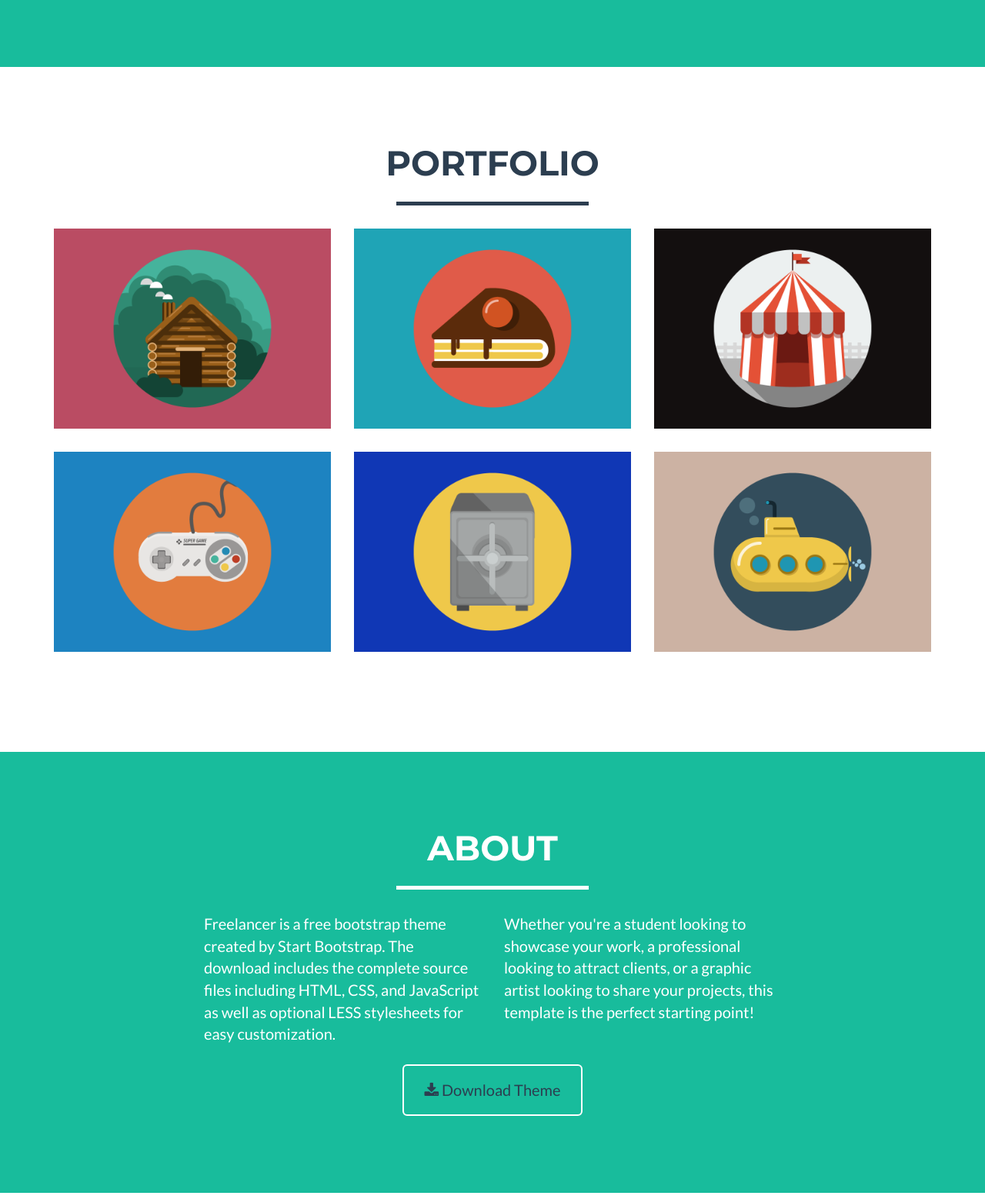
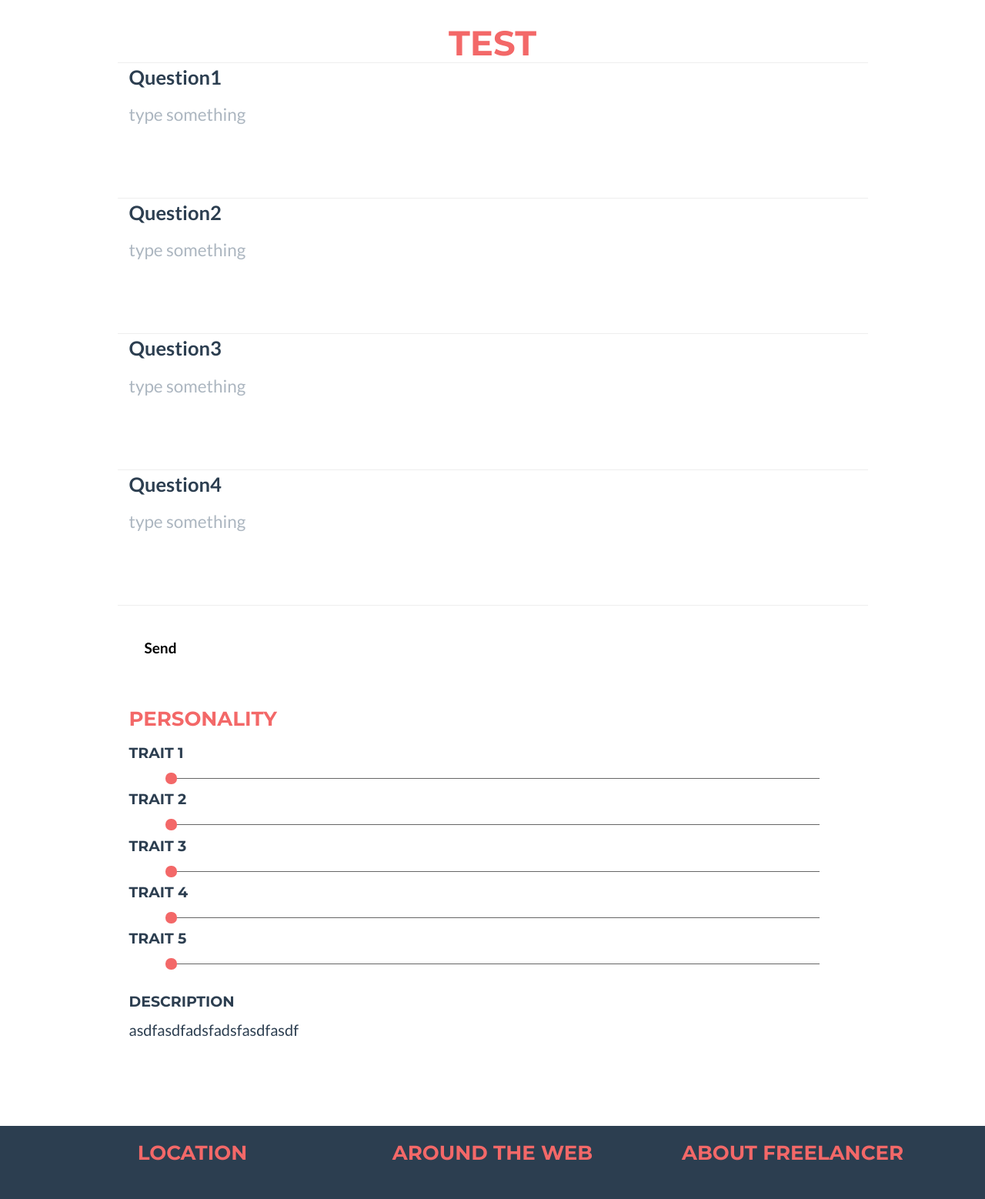
Before and after one commit to xmfan/personality_quiz, a website: page public/index.html in a window 1280 px wide. Shown: the part 688-2246 px from the top of the page at 77% size. Drawn offline with nearby package versions, Linux system fonts and the light colour scheme.

Commit message:
front end v1

```diff
--- a/public/css/freelancer.css
+++ b/public/css/freelancer.css
@@ -11,11 +11,50 @@ body {
 p {
     font-size: 20px;
 }
+.circle{
+	width:15px;
+	height: 15px;
+	background-color:#f36868;
+	border-radius:7px;
+	margin-left:5%;
+	margin-top:-29px;
+}
+h3{
+	color:#f36868;
+	padding-bottom:10px;
+	padding-top:10px;
+}
+hr{
+	border-color:#666;
+	width:90%;
 
+}
 p.small {
     font-size: 16px;
 }
-
+h2{
+	color:#f36868;
+}
+.navbar{
+	background-color:#f36868;
+	position:absolute !important;
+	margin-top:60px;
+}
+.container{
+	margin-top:-60px;;
+}
+.container button{
+	background-color:white;
+	border:none;
+	color: #f36868;
+	font-weight:800;
+}
+.name{
+	color:#fff;
+}
+header{
+	background-color:#f36868 !important ;
+}
 a,
 a:hover,
 a:focus,
@@ -73,6 +112,13 @@ hr.star-primary {
 hr.star-primary:after {
     color: #2c3e50;
     background-color: #fff;
+}
+.container button{
+	padding:20px;
+	color:black;
+}
+#contact{
+	/*display:none;*/
 }
 
 .img-centered {
@@ -284,7 +330,6 @@ section.success a.active {
     padding-bottom: .5em;
     border-bottom: 1px solid #eee;
 }
-
 .floating-label-form-group input,
 .floating-label-form-group textarea {
     z-index: 1;
@@ -299,21 +344,8 @@ section.success a.active {
     resize: none;
 }
 
-.floating-label-form-group label {
-    display: block;
-    z-index: 0;
-    position: relative;
-    top: 2em;
-    margin: 0;
-    font-size: .85em;
-    line-height: 1.764705882em;
-    vertical-align: middle;
-    vertical-align: baseline;
-    opacity: 0;
-    -webkit-transition: top .3s ease,opacity .3s ease;
-    -moz-transition: top .3s ease,opacity .3s ease;
-    -ms-transition: top .3s ease,opacity .3s ease;
-    transition: top .3s ease,opacity .3s ease;
+label{
+	font-size:1.7em;
 }
 
 .floating-label-form-group::not(:first-child) {
@@ -327,7 +359,7 @@ section.success a.active {
 }
 
 .floating-label-form-group-with-focus label {
-    color: #18bc9c;
+    color: #f36868;
 }
 
 form .row:first-child .floating-label-form-group {
--- a/public/index.html
+++ b/public/index.html
@@ -9,7 +9,7 @@
     <meta name="description" content="">
     <meta name="author" content="">
 
-    <title>Freelancer - Start Bootstrap Theme</title>
+    <title>Personality Test</title>
 
     <!-- Bootstrap Core CSS - Uses Bootswatch Flatly Theme: http://bootswatch.com/flatly/ -->
     <link href="css/bootstrap.min.css" rel="stylesheet">
@@ -44,18 +44,13 @@
                     <span class="icon-bar"></span>
                     <span class="icon-bar"></span>
                 </button>
-                <a class="navbar-brand" href="#page-top">Start Bootstrap</a>
+                <a class="navbar-brand" href="#page-top">Personality Test</a>
             </div>
 
             <!-- Collect the nav links, forms, and other content for toggling -->
             <div class="collapse navbar-collapse" id="bs-example-navbar-collapse-1">
                 <ul class="nav navbar-nav navbar-right">
-                    <li class="hidden">
-                        <a href="#page-top"></a>
-                    </li>
-                    <li class="page-scroll">
-                        <a href="#portfolio">Portfolio</a>
-                    </li>
+
                     <li class="page-scroll">
                         <a href="#about">About</a>
                     </li>
@@ -75,154 +70,62 @@
             <div class="row">
                 <div class="col-lg-12">
                     <img class="img-responsive" src="img/profile.png" alt="">
-                    <div class="intro-text">
-                        <span class="name">Start Bootstrap</span>
-                        <hr class="star-light">
-                        <span class="skills">Web Developer - Graphic Artist - User Experience Designer</span>
+                    <div class="intro-text"><span class="name">Personality Test</span>
+
+					   <script>
+
+$('.button1').click(function() {document.getElementById('contact').setAttribute('display', 'block'); });
+
+</script>
+                      <button class="button1"> BEGIN TEST</button><br>
+
                     </div>
                 </div>
             </div>
         </div>
     </header>
 
-    <!-- Portfolio Grid Section -->
-    <section id="portfolio">
-        <div class="container">
-            <div class="row">
-                <div class="col-lg-12 text-center">
-                    <h2>Portfolio</h2>
-                    <hr class="star-primary">
-                </div>
-            </div>
-            <div class="row">
-                <div class="col-sm-4 portfolio-item">
-                    <a href="#portfolioModal1" class="portfolio-link" data-toggle="modal">
-                        <div class="caption">
-                            <div class="caption-content">
-                                <i class="fa fa-search-plus fa-3x"></i>
-                            </div>
-                        </div>
-                        <img src="img/portfolio/cabin.png" class="img-responsive" alt="">
-                    </a>
-                </div>
-                <div class="col-sm-4 portfolio-item">
-                    <a href="#portfolioModal2" class="portfolio-link" data-toggle="modal">
-                        <div class="caption">
-                            <div class="caption-content">
-                                <i class="fa fa-search-plus fa-3x"></i>
-                            </div>
-                        </div>
-                        <img src="img/portfolio/cake.png" class="img-responsive" alt="">
-                    </a>
-                </div>
-                <div class="col-sm-4 portfolio-item">
-                    <a href="#portfolioModal3" class="portfolio-link" data-toggle="modal">
-                        <div class="caption">
-                            <div class="caption-content">
-                                <i class="fa fa-search-plus fa-3x"></i>
-                            </div>
-                        </div>
-                        <img src="img/portfolio/circus.png" class="img-responsive" alt="">
-                    </a>
-                </div>
-                <div class="col-sm-4 portfolio-item">
-                    <a href="#portfolioModal4" class="portfolio-link" data-toggle="modal">
-                        <div class="caption">
-                            <div class="caption-content">
-                                <i class="fa fa-search-plus fa-3x"></i>
-                            </div>
-                        </div>
-                        <img src="img/portfolio/game.png" class="img-responsive" alt="">
-                    </a>
-                </div>
-                <div class="col-sm-4 portfolio-item">
-                    <a href="#portfolioModal5" class="portfolio-link" data-toggle="modal">
-                        <div class="caption">
-                            <div class="caption-content">
-                                <i class="fa fa-search-plus fa-3x"></i>
-                            </div>
-                        </div>
-                        <img src="img/portfolio/safe.png" class="img-responsive" alt="">
-                    </a>
-                </div>
-                <div class="col-sm-4 portfolio-item">
-                    <a href="#portfolioModal6" class="portfolio-link" data-toggle="modal">
-                        <div class="caption">
-                            <div class="caption-content">
-                                <i class="fa fa-search-plus fa-3x"></i>
-                            </div>
-                        </div>
-                        <img src="img/portfolio/submarine.png" class="img-responsive" alt="">
-                    </a>
-                </div>
-            </div>
-        </div>
-    </section>
-
-    <!-- About Section -->
-    <section class="success" id="about">
-        <div class="container">
-            <div class="row">
-                <div class="col-lg-12 text-center">
-                    <h2>About</h2>
-                    <hr class="star-light">
-                </div>
-            </div>
-            <div class="row">
-                <div class="col-lg-4 col-lg-offset-2">
-                    <p>Freelancer is a free bootstrap theme created by Start Bootstrap. The download includes the complete source files including HTML, CSS, and JavaScript as well as optional LESS stylesheets for easy customization.</p>
-                </div>
-                <div class="col-lg-4">
-                    <p>Whether you're a student looking to showcase your work, a professional looking to attract clients, or a graphic artist looking to share your projects, this template is the perfect starting point!</p>
-                </div>
-                <div class="col-lg-8 col-lg-offset-2 text-center">
-                    <a href="#" class="btn btn-lg btn-outline">
-                        <i class="fa fa-download"></i> Download Theme
-                    </a>
-                </div>
-            </div>
-        </div>
-    </section>
 
     <!-- Contact Section -->
     <section id="contact">
         <div class="container">
             <div class="row">
                 <div class="col-lg-12 text-center">
-                    <h2>Contact Me</h2>
-                    <hr class="star-primary">
-                </div>
+                  <h2>Test</h2>
+</div>
             </div>
+
+
             <div class="row">
-                <div class="col-lg-8 col-lg-offset-2">
+                <div class="col-lg-offset-1 col-lg-10">
                     <!-- To configure the contact form email address, go to mail/contact_me.php and update the email address in the PHP file on line 19. -->
                     <!-- The form should work on most web servers, but if the form is not working you may need to configure your web server differently. -->
                     <form name="sentMessage" id="contactForm" novalidate>
                         <div class="row control-group">
                             <div class="form-group col-xs-12 floating-label-form-group controls">
-                                <label>Name</label>
-                                <input type="text" class="form-control" placeholder="Name" id="name" required data-validation-required-message="Please enter your name.">
+                                <label>Question1</label>
+                                <textarea rows="3" class="form-control" placeholder="type something" id="message" required data-validation-required-message="Please enter a message."></textarea>
                                 <p class="help-block text-danger"></p>
                             </div>
                         </div>
                         <div class="row control-group">
                             <div class="form-group col-xs-12 floating-label-form-group controls">
-                                <label>Email Address</label>
-                                <input type="email" class="form-control" placeholder="Email Address" id="email" required data-validation-required-message="Please enter your email address.">
+                                <label>Question2</label>
+                                <textarea rows="3" class="form-control" placeholder="type something" id="message" required data-validation-required-message="Please enter a message."></textarea>
                                 <p class="help-block text-danger"></p>
                             </div>
                         </div>
                         <div class="row control-group">
                             <div class="form-group col-xs-12 floating-label-form-group controls">
-                                <label>Phone Number</label>
-                                <input type="tel" class="form-control" placeholder="Phone Number" id="phone" required data-validation-required-message="Please enter your phone number.">
+                                <label>Question3</label>
+                                <textarea rows="3" class="form-control" placeholder="type something" id="message" required data-validation-required-message="Please enter a message."></textarea>
                                 <p class="help-block text-danger"></p>
                             </div>
                         </div>
                         <div class="row control-group">
                             <div class="form-group col-xs-12 floating-label-form-group controls">
-                                <label>Message</label>
-                                <textarea rows="5" class="form-control" placeholder="Message" id="message" required data-validation-required-message="Please enter a message."></textarea>
+                                <label>Question4</label>
+                                <textarea rows="3" class="form-control" placeholder="type something" id="message" required data-validation-required-message="Please enter a message."></textarea>
                                 <p class="help-block text-danger"></p>
                             </div>
                         </div>
@@ -234,9 +137,40 @@
                             </div>
                         </div>
                     </form>
-                </div>
+
+                    <h3> Personality</h3>
+            <!-- bar -->
+            		<h4>trait 1</h4>
+            		<hr>
+            		<div class="circle"></div>
+
+            		<h4>trait 2</h4>
+            		<hr>
+            		<div class="circle"></div>
+
+            		<h4>trait 3</h4>
+            		<hr>
+            		<div class="circle"></div>
+
+            		<h4>trait 4</h4>
+            		<hr>
+            		<div class="circle"></div>
+
+            		<h4>trait 5</h4>
+            		<hr>
+            		<div class="circle"></div>
+
+                    <br>
+            		<h4> Description </h4>
+            		<p> asdfasdfadsfadsfasdfasdf</p>
+                	</div>
+
+
             </div>
+
         </div>
+
+
     </section>
 
     <!-- Footer -->
```
